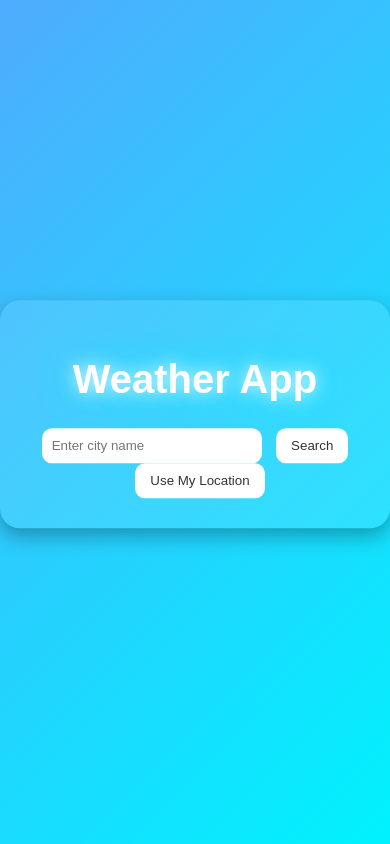
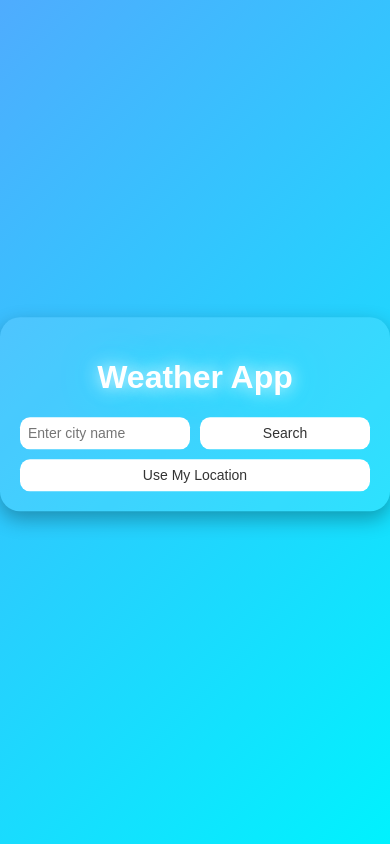
Before and after one commit to shivamrajput08/PRODIGY_WD_05, a plain HTML site: page index.html in a window 390 px wide. Drawn offline with Linux system fonts and the light colour scheme.

Commit message:
style.css

```diff
--- a/style.css
+++ b/style.css
@@ -10,7 +10,11 @@ body {
   overflow: hidden;
 }
 
+/* Responsive container */
 .container {
+  width: 90%;
+  max-width: 400px;
+  margin: auto;
   text-align: center;
   background: rgba(255, 255, 255, 0.1);
   padding: 30px;
@@ -34,20 +38,27 @@ body {
   to { text-shadow: 0 0 20px #fff, 0 0 40px #00f2fe; }
 }
 
+/* Search box responsive layout */
 .search-box {
   margin-top: 20px;
+  display: flex;
+  flex-wrap: wrap;
+  gap: 10px;
+  justify-content: center;
 }
 
 .search-box input {
+  flex: 1;
+  min-width: 150px;
   padding: 10px;
   border: none;
   border-radius: 10px;
-  width: 200px;
 }
 
 .search-box button {
+  flex: 1;
+  min-width: 100px;
   padding: 10px 15px;
-  margin-left: 10px;
   border: none;
   border-radius: 10px;
   cursor: pointer;
@@ -80,3 +91,20 @@ body {
     transform: translateY(0);
   }
 }
+
+/* Media Query for Mobile */
+@media (max-width: 600px) {
+  .title {
+    font-size: 2rem;
+  }
+
+  .search-box input,
+  .search-box button {
+    font-size: 14px;
+    padding: 8px;
+  }
+
+  .container {
+    padding: 20px;
+  }
+}
```
